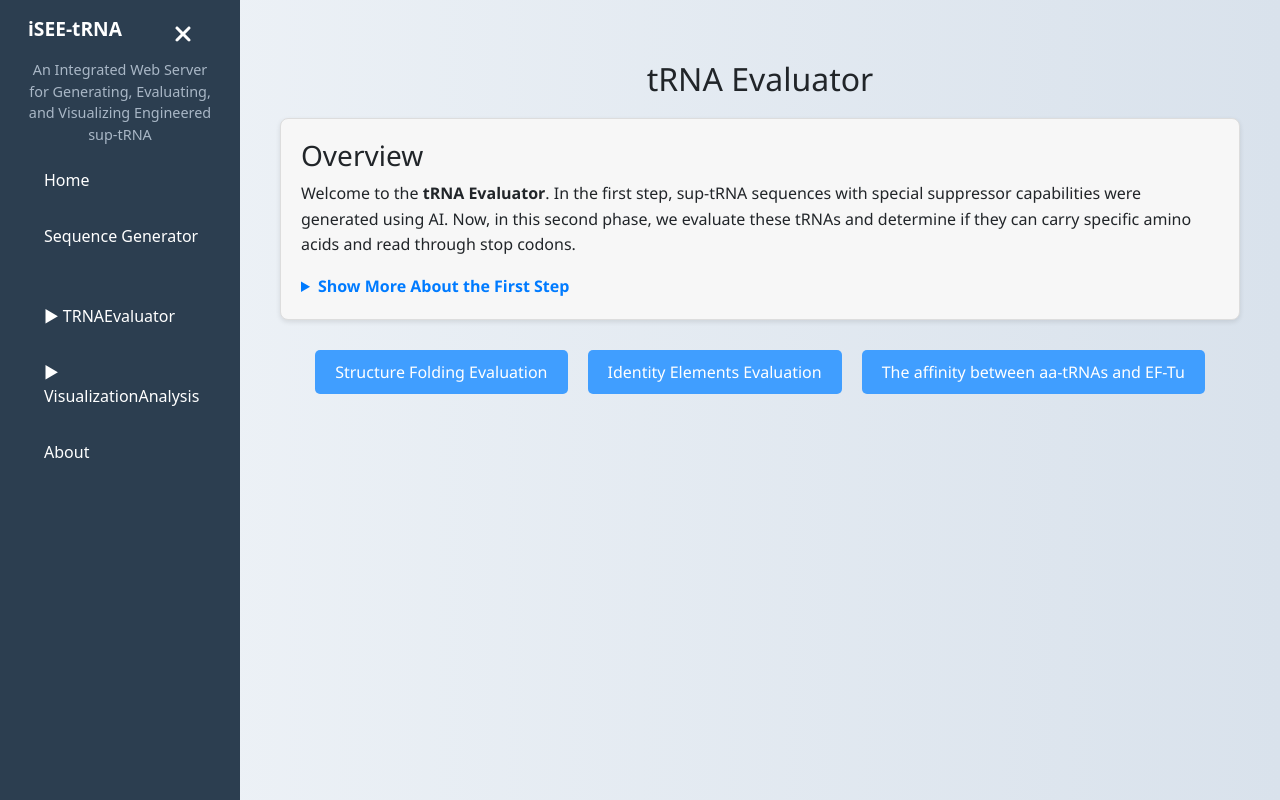
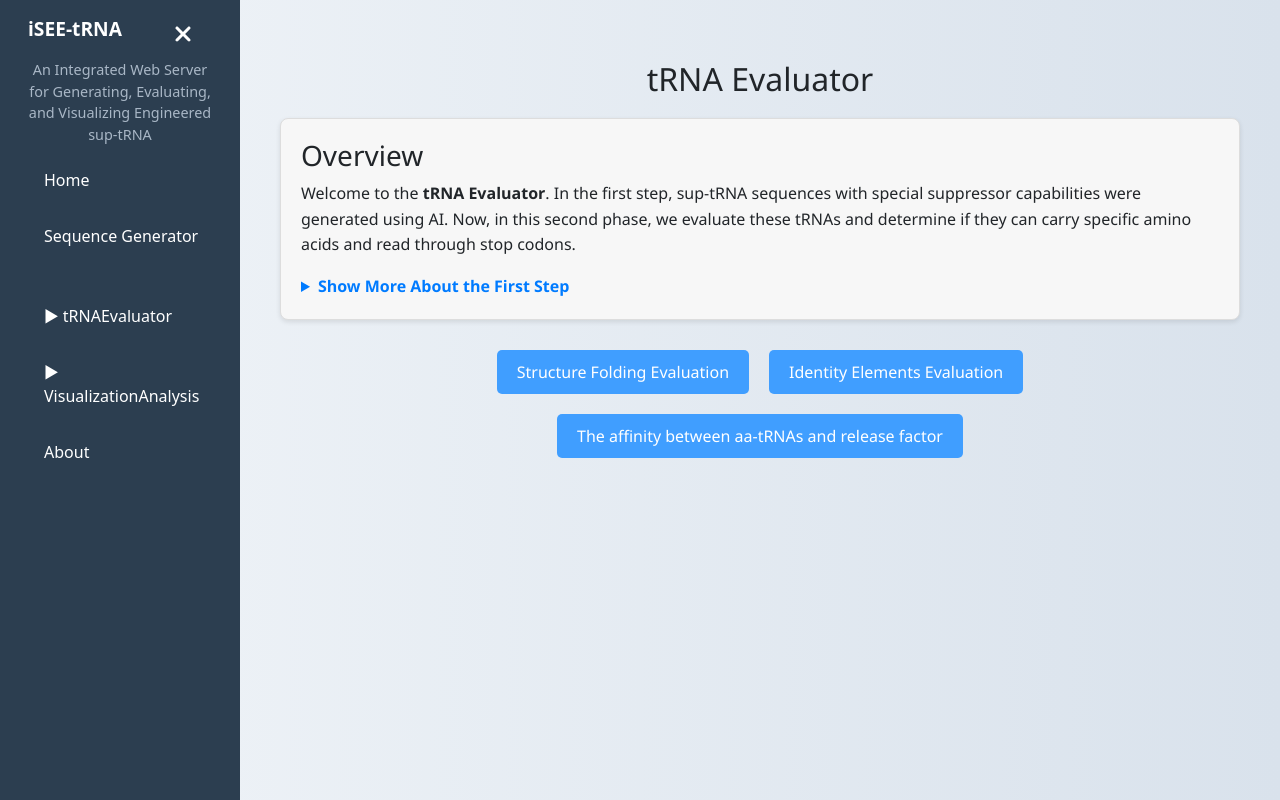
Before and after one commit to Lovelumine/AYumeRNA, a Vue app in the folder AYumeRNA-frontend/: page /trna-evaluator in a window 1280 px wide. Built offline with nearby package versions, Linux system fonts and the light colour scheme; what @shene/table would draw is missing.

Commit message:
修改细节

```diff
--- a/AYumeRNA-frontend/src/pages/TRNAEvaluator/AminoacylationEvaluation/AminoacylationEvaluation.vue
+++ b/AYumeRNA-frontend/src/pages/TRNAEvaluator/AminoacylationEvaluation/AminoacylationEvaluation.vue
@@ -1,7 +1,7 @@
 <!-- src/pages/TRNAEvaluator/AminoacylationEvaluation/AminoacylationEvaluation.vue -->
 <template>
   <div class="free-energy-evaluation">
-    <h3 class="title">The affinity between aa-tRNAs and EF-Tu</h3>
+    <h3 class="title">The affinity between aa-tRNAs and release factor</h3>
     <p class="description">
       Select an amino acid to dynamically update the free energy contributions for each sequence.
       The total free energy includes the amino acid ΔΔG° and contributions from the tRNA T-stem base pairs.
--- a/AYumeRNA-frontend/src/pages/TRNAEvaluator/IdentityElementsEvaluation/TableWithAction.tsx
+++ b/AYumeRNA-frontend/src/pages/TRNAEvaluator/IdentityElementsEvaluation/TableWithAction.tsx
@@ -134,7 +134,7 @@ const TableWithAction = defineComponent({
       // 存储选中的序列到 localStorage
       localStorage.setItem('cached_sequences_after_steptwo', JSON.stringify(selectedRows.value))
 
-      // 跳转到 The affinity between aa-tRNAs and EF-Tu 页面
+      // 跳转到 The affinity between aa-tRNAs and release factor 页面
       router.push('/trna-evaluator/aminoacylation').then(() => {
         console.log('Navigated to /trna-evaluator/aminoacylation')
       })
@@ -155,7 +155,7 @@ const TableWithAction = defineComponent({
             onClick={navigateToAffinityElements}
             disabled={selectedRows.value.length === 0}
           >
-            Navigate to The affinity between aa-tRNAs and EF-Tu
+            Navigate to The affinity between aa-tRNAs and release factor
           </button>
         </div>
 
--- a/AYumeRNA-frontend/src/pages/TRNAEvaluator/TRNAEvaluator.vue
+++ b/AYumeRNA-frontend/src/pages/TRNAEvaluator/TRNAEvaluator.vue
@@ -29,7 +29,7 @@
         <button class="btn">Identity Elements Evaluation</button>
       </router-link>
       <router-link to="/trna-evaluator/aminoacylation" active-class="active-btn">
-        <button class="btn">The affinity between aa-tRNAs and EF-Tu</button>
+        <button class="btn">The affinity between aa-tRNAs and release factor</button>
       </router-link>
     </div>
 
--- a/AYumeRNA-frontend/src/router/index.ts
+++ b/AYumeRNA-frontend/src/router/index.ts
@@ -19,7 +19,7 @@ const routes = [
   { path: '/CodonGenerator', name: 'Sequence Generator', component: CodonGenerator },
   {
     path: '/trna-evaluator',
-    name: 'TRNAEvaluator',
+    name: 'tRNAEvaluator',
     component: TRNAEvaluator,
     children: [
 
@@ -35,7 +35,7 @@ const routes = [
       },
       {
         path: 'aminoacylation',
-        name: 'The affinity between aa-tRNAs and EF-Tu',
+        name: 'The affinity between aa-tRNAs and release factor',
         component: AminoacylationEvaluation,
       },
     ],
```
